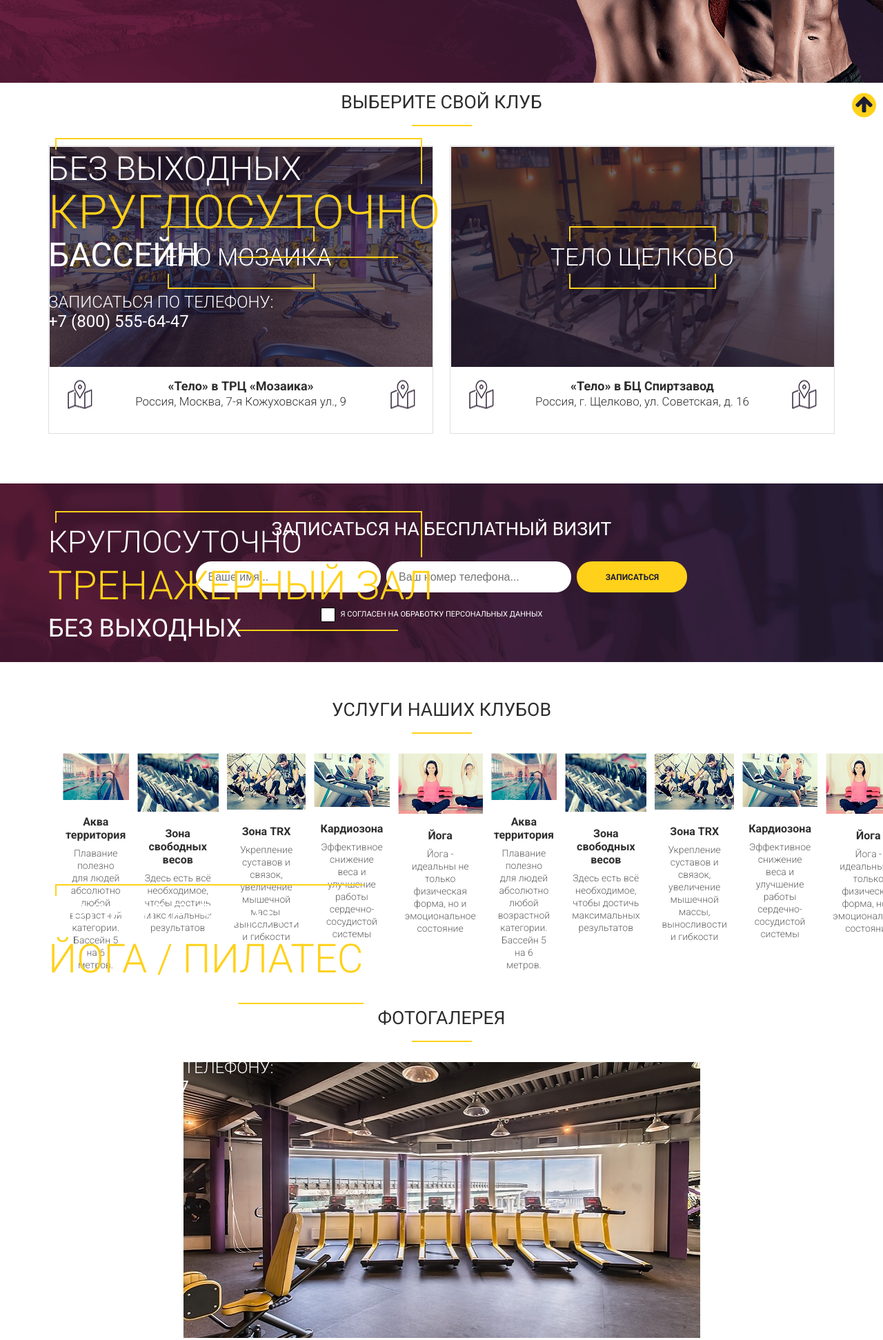
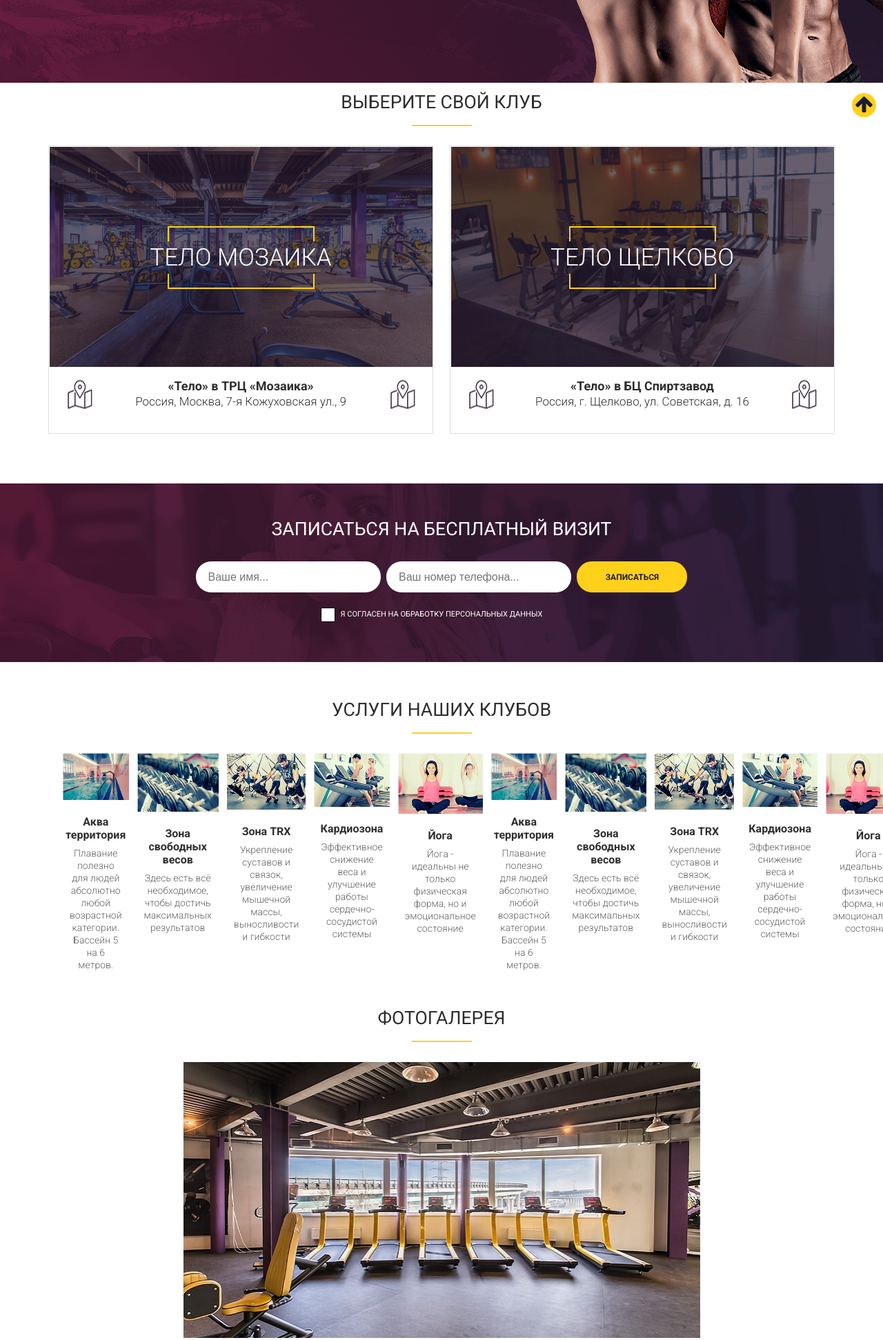
Before and after one commit to Misha6787/diplomaJs, a website built with webpack: page index.html in a window 1280 px wide. Shown: the part 620-2563 px from the top of the page at 69% size. Built offline with Linux system fonts and the light colour scheme.

Commit message:
fix(dist\main.js, src\modules\openModalGift.js, index.html)fix bug in slider add function button in giftModal close modal

```diff
--- a/index.html
+++ b/index.html
@@ -95,7 +95,7 @@
                         </div>
                     </div>
                 </div>
-                <div class="slide type2">
+                <div class="slide type2" style="display: none;">
                     <div class="slide-text">
                         <div class="offer-head">
                             <p class="top">открытый чемпионат</p>
@@ -109,7 +109,7 @@
                         </div>
                     </div>
                 </div>
-                <div class="slide">
+                <div class="slide" style="display: none;">
                     <div class="slide-text">
                         <div class="offer-head">
                             <p class="top">без выходных</p>
@@ -124,7 +124,7 @@
                         </div>
                     </div>
                 </div>
-                <div class="slide type2 type3">
+                <div class="slide type2 type3" style="display: none;">
                     <div class="slide-text">
                         <div class="offer-head">
                             <p class="top">Круглосуточно</p>
@@ -138,7 +138,7 @@
                         </div>
                     </div>
                 </div>
-                <div class="slide type2" >
+                <div class="slide type2" style="display: none;">
                     <div class="slide-text">
                         <div class="offer-head">
                             <p class="top">Пробное занятие</p>
--- a/src/modules/openModalGift.js
+++ b/src/modules/openModalGift.js
@@ -11,7 +11,7 @@ const openModalGift = () => {
     };
     const closeModal = event => {
         const target = event.target;
-        if (!target.closest('.form-wrapper') || target.closest('.close_icon')) {
+        if (!target.closest('.form-wrapper') || target.closest('.close_icon') || target.closest('.close-btn')) {
             gift.style.display = 'none';
         }
     };
```
Also changed, not shown: dist/main.js.
